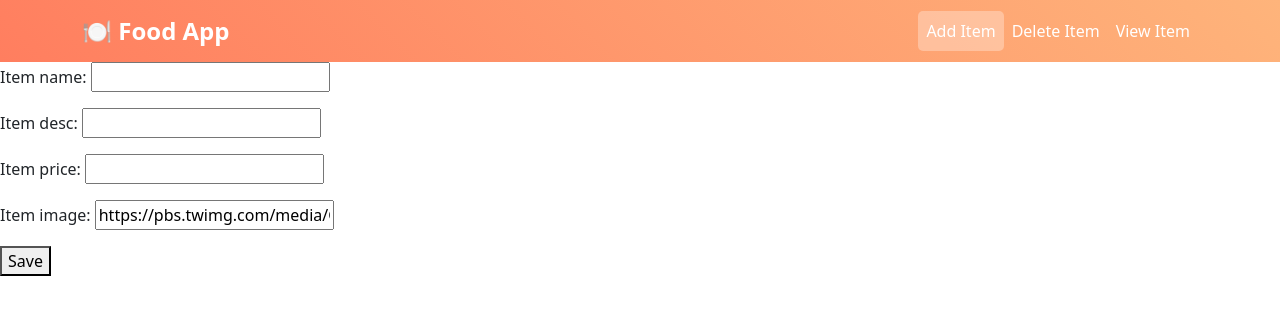
After one commit to arya-2407/django-CRUD, a Django app: page /item/add/ in a window 1280 px wide. The commit adds this page. Shown: the top 315 px of the page. Run offline with Django 5.2, Linux system fonts and the light colour scheme.

Commit message:
add and update

```diff
--- /dev/null
+++ b/foodapp/forms.py
@@ -0,0 +1,7 @@
+from .models import Item
+from django import forms
+
+class ItemForm(forms.ModelForm):
+    class Meta:
+        model = Item
+        fields = "__all__"
--- a/foodapp/models.py
+++ b/foodapp/models.py
@@ -4,8 +4,8 @@ from django.db import models
 class Item(models.Model):
     item_name = models.CharField(max_length=100)
     item_desc = models.CharField(max_length=100,blank=True)
-    item_price = models.IntegerField()
-    item_image = models.CharField(max_length=250, default='https://pbs.twimg.com/media/GkBdSs2aAAI8rhT?format=jpg&name=small')
+    item_price = models.FloatField()
+    item_image = models.CharField(max_length=250, default='https://pbs.twimg.com/media/GkBdSs2aAAI8rhT?format=jpg&name=small',blank=True)
 
     def __str__(self):
         return self.item_name
--- a/foodapp/templates/foodapp/base.html
+++ b/foodapp/templates/foodapp/base.html
@@ -57,7 +57,7 @@
             <div class="collapse navbar-collapse justify-content-end" id="navbarNav">
                 <ul class="navbar-nav">
                     <li class="nav-item">
-                        <a href="#" class="nav-link active">Add Item</a>
+                        <a href="{% url 'foodapp:create_item' %}" class="nav-link active">Add Item</a>
                     </li>
                     <li class="nav-item">
                         <a href="#" class="nav-link">Delete Item</a>
--- a/foodapp/templates/foodapp/index.html
+++ b/foodapp/templates/foodapp/index.html
@@ -15,7 +15,7 @@
             <img class="img-fluid card" height="150px" src="{{item.item_image}}"/>
         </div>
         <div class="col-md-4">
-            <h3>{{item.item_name}}</h3>
+            <h3>{{item.id}}.{{item.item_name}}</h3>
             <h5>{{item.item_desc}}</h5>
             <h6>${{item.item_price}}</h6>
         </div>
--- /dev/null
+++ b/foodapp/templates/foodapp/item-form.html
@@ -0,0 +1,8 @@
+{% extends "foodapp/base.html" %}
+{% block body %}
+<form method="POST">
+    {% csrf_token %}
+    {{ form.as_p }}
+    <button type="submit">Save</button>
+</form>
+{% endblock  %}
--- a/foodapp/urls.py
+++ b/foodapp/urls.py
@@ -6,5 +6,6 @@ urlpatterns = [
     path('',views.index,name='index'),
     path('item/',views.item,name='item'),
     path('item/<int:item_id>/',views.detail,name='detail'),
-
+    path('item/add/', views.create_item, name='create_item'),
+    path('item/update/<int:item_id>/',views.update_item,name='update_item')
 ]
--- a/foodapp/views.py
+++ b/foodapp/views.py
@@ -1,6 +1,7 @@
-from django.shortcuts import render
+from django.shortcuts import render, redirect
 from django.http import HttpResponse
 from .models import Item
+from .forms import ItemForm
 # Create your views here.
 
 def index(req):
@@ -14,3 +15,20 @@ def item(req):
 def detail(req,item_id):
     item = Item.objects.get(pk=item_id)
     return render(req,'foodapp/detail.html',{'item' : item})
+
+def create_item(req):
+    form = ItemForm(req.POST or None)
+    if form.is_valid():
+        form.save()
+        return redirect('foodapp:item')
+    return render(req,'foodapp/item-form.html',{'form':form})
+
+def update_item(req,item_id):
+    item = Item.objects.get(pk=item_id)
+    form = ItemForm(instance=item)
+    if req.method == 'POST':
+        form = ItemForm(req.POST,instance=item)
+        if form.is_valid():
+            form.save()
+        return redirect('foodapp:item')
+    return render(req,'foodapp/item-form.html',{'form':form, 'item' : item})
```
Also changed, not shown: db.sqlite3, foodapp/migrations/0003_alter_item_item_image_alter_item_item_price.py (added).
